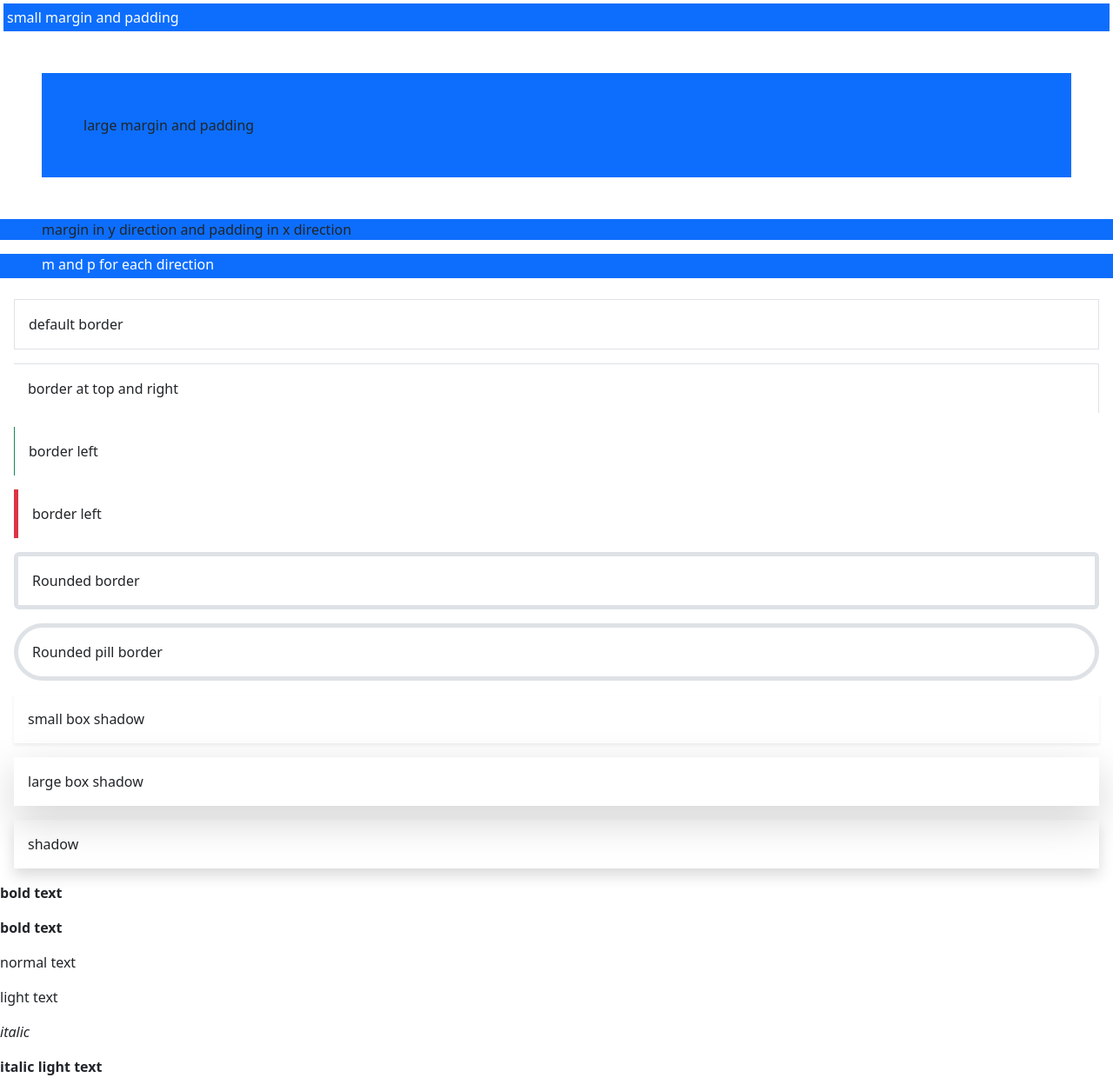
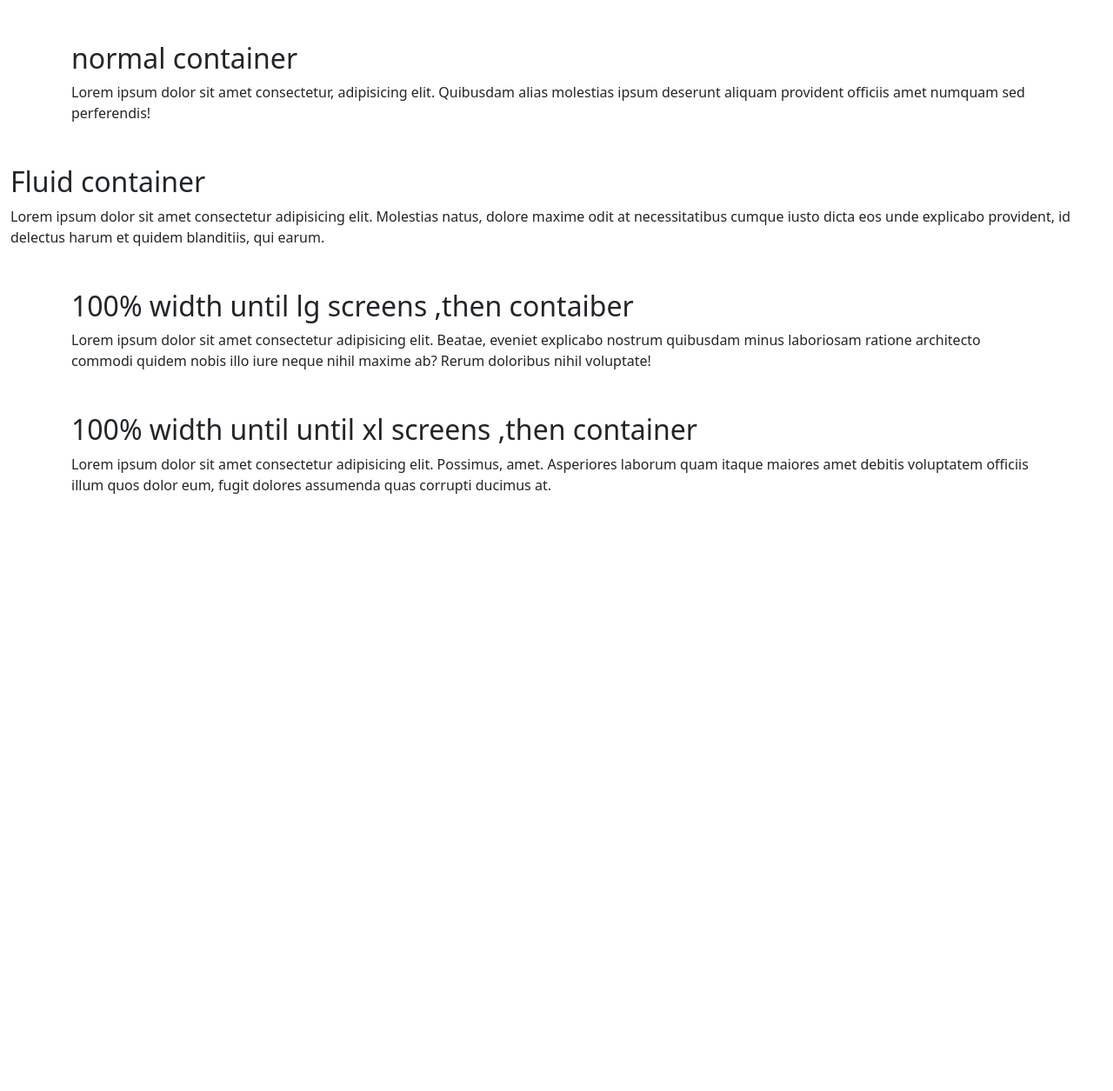
Before and after one commit to Fomonyuytar-Joseph/BS-5, a plain HTML site: page index.html in a window 1280 px wide. Shown: the whole page at 87% size. After the commit the page ends 800 px from the top, so only its background shows below. Drawn offline with nearby package versions, Linux system fonts and the light colour scheme.

Commit message:
containers

```diff
--- a/index.html
+++ b/index.html
@@ -14,38 +14,42 @@
     <title>Legit LeJoe Books</title>
   </head>
   <body>
+    <div class="container my-5">
+      <h2>normal container</h2>
+      <p>
+        Lorem ipsum dolor sit amet consectetur, adipisicing elit. Quibusdam
+        alias molestias ipsum deserunt aliquam provident officiis amet numquam
+        sed perferendis!
+      </p>
+    </div>
 
-   <!-- margin and padding -->
-  <div class="bg-primary m-1 p-1 text-white ">small margin and padding</div>
-  <div class="bg-primary m-5 p-5">large margin and padding</div>
-  <div class="bg-primary my-3 px-5"> margin in y direction and padding in x direction </div>
-   <div class="bg-primary text-white mt-3 mb-4 ps-5 pe-4 pb-1">m and p for each direction</div>
+    <div class="container-fluid">
+      <h2>Fluid container</h2>
+      <p>
+        Lorem ipsum dolor sit amet consectetur adipisicing elit. Molestias
+        natus, dolore maxime odit at necessitatibus cumque iusto dicta eos unde
+        explicabo provident, id delectus harum et quidem blanditiis, qui earum.
+      </p>
+    </div>
 
-   <!-- borders -->
-   <div class="m-3 p-3 border">default border</div>
-    <div class="m-3 p-3 border-top border-end">border at top and right</div>
-    <div class="m-3 p-3 border-start border-success">border left</div>
-    <div class="m-3 p-3 border-start border-danger border-5">border left</div>
-    <div class="m-3 p-3 rounded border border-5">Rounded border</div>
-    <div class="m-3 p-3 rounded-pill border border-5">Rounded pill border</div>
+    <div class="container-lg my-5">
+      <h2>100% width until lg screens ,then contaiber</h2>
+      <p>
+        Lorem ipsum dolor sit amet consectetur adipisicing elit. Beatae, eveniet
+        explicabo nostrum quibusdam minus laboriosam ratione architecto commodi
+        quidem nobis illo iure neque nihil maxime ab? Rerum doloribus nihil
+        voluptate!
+      </p>
+    </div>
 
-   <!-- box shadow -->
-   <div class="m-3 p-3 shadow-sm">small box shadow</div>
-   <div class="m-3 p-3 shadow-lg">large box shadow</div>
-   <div class="m-3 p-3 shadow"> shadow</div>
-
-
-
-
-
-   <!-- font weight -->
-   <p class="fw-bold">bold text </p>
-   <p class="fw-bolder">bold text </p>
-   <p>normal text</p>
-   <p class="fw-light">light text </p>
-   <p class="fst-italic">italic </p>
-   <p class="fw-bold">italic light text </p>
-
+    <div class="container-xl my-5">
+      <h2>100% width until until xl screens ,then container</h2>
+      <p>
+        Lorem ipsum dolor sit amet consectetur adipisicing elit. Possimus, amet.
+        Asperiores laborum quam itaque maiores amet debitis voluptatem officiis
+        illum quos dolor eum, fugit dolores assumenda quas corrupti ducimus at.
+      </p>
+    </div>
     <!-- JavaScript Bundle with Popper -->
     <script
       src="https://cdn.jsdelivr.net/npm/bootstrap@5.2.0/dist/js/bootstrap.bundle.min.js"
```
